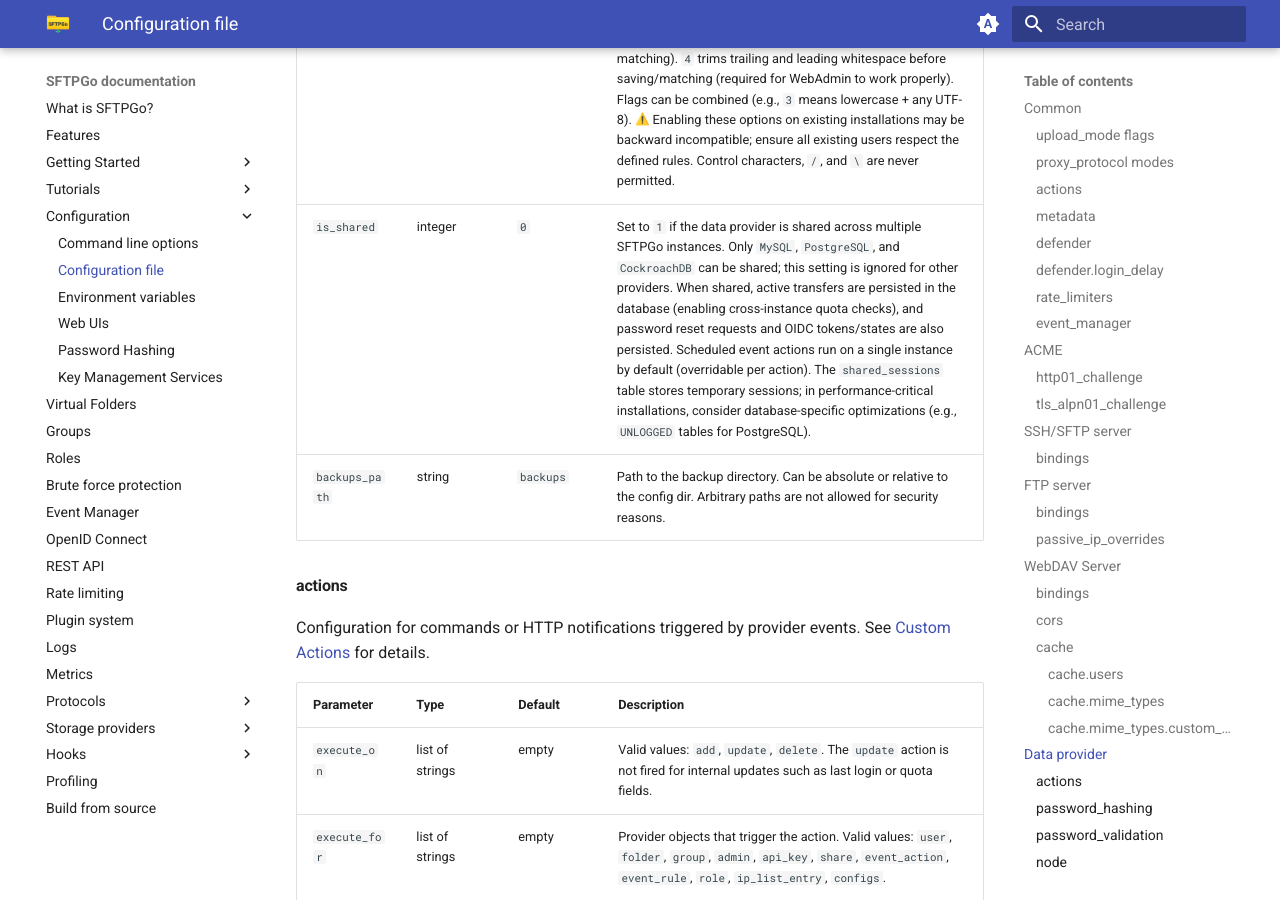
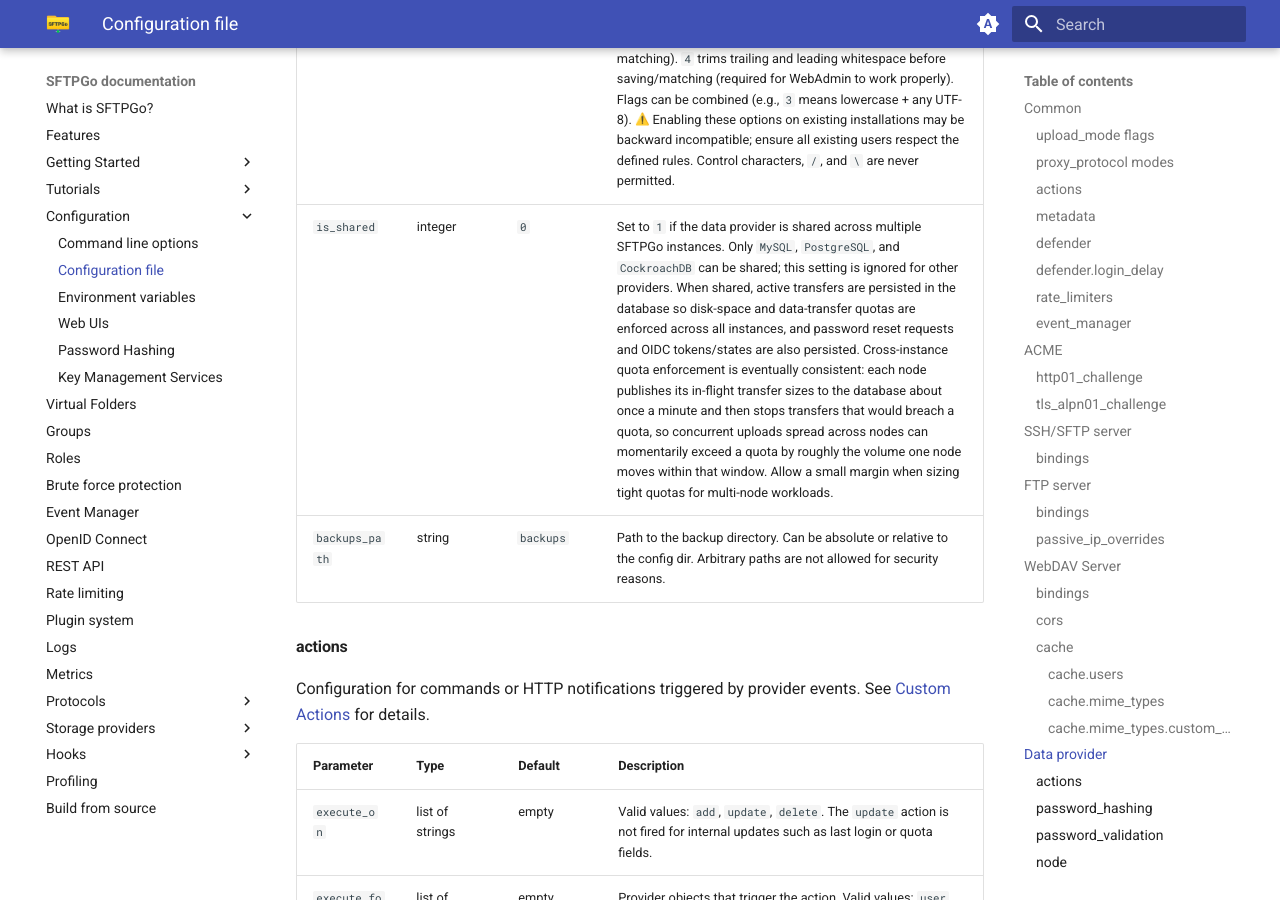
Before and after one commit to sftpgo/docs, an MkDocs documentation site: the page built from docs/config-file.md, in a window 1280 px wide and 900 px high, scrolled down 20751 px. Built offline with MkDocs 1.6.1 and Material for MkDocs 9.7.7, drawn with Linux system fonts in a browser that asks for light colours; emoji names are drawn with the system emoji font; the version menu is left out.

Commit message:
docs: clarify cross-instance quota enforcement
Signed-off-by: Nicola Murino <nicola.murino@gmail.com>

```diff
--- a/docs/config-file.md
+++ b/docs/config-file.md
@@ -352,7 +352,7 @@ Supported configuration parameters for the `data_provider` section:
 | `update_mode` | integer | `0` | Defines how the database is initialized/updated. `0` means automatically. `1` means manually using the `initprovider` sub-command. |
 | `create_default_admin` | boolean | `false` | Automatically create the first admin account using the environment variables `SFTPGO_DEFAULT_ADMIN_USERNAME` and `SFTPGO_DEFAULT_ADMIN_PASSWORD`. You can also create the first admin by loading initial data. Has no effect if an admin account already exists. |
 | `naming_rules` | integer | `5` | Naming rules for usernames, folders, groups, roles, and object names. `0` no rules. `1` allows any UTF-8 character (names are used in URIs for REST API and WebAdmin; without this, only unreserved URI characters are allowed: `ALPHA / DIGIT / - . _ ~`). `2` converts names to lowercase before saving/matching (enables case-insensitive matching). `4` trims trailing and leading whitespace before saving/matching (required for WebAdmin to work properly). Flags can be combined (e.g., `3` means lowercase + any UTF-8). :warning: Enabling these options on existing installations may be backward incompatible; ensure all existing users respect the defined rules. Control characters, `/`, and `\` are never permitted. |
-| `is_shared` | integer | `0` | Set to `1` if the data provider is shared across multiple SFTPGo instances. Only `MySQL`, `PostgreSQL`, and `CockroachDB` can be shared; this setting is ignored for other providers. When shared, active transfers are persisted in the database (enabling cross-instance quota checks), and password reset requests and OIDC tokens/states are also persisted. Scheduled event actions run on a single instance by default (overridable per action). The `shared_sessions` table stores temporary sessions; in performance-critical installations, consider database-specific optimizations (e.g., `UNLOGGED` tables for PostgreSQL). |
+| `is_shared` | integer | `0` | Set to `1` if the data provider is shared across multiple SFTPGo instances. Only `MySQL`, `PostgreSQL`, and `CockroachDB` can be shared; this setting is ignored for other providers. When shared, active transfers are persisted in the database so disk-space and data-transfer quotas are enforced across all instances, and password reset requests and OIDC tokens/states are also persisted. Cross-instance quota enforcement is eventually consistent: each node publishes its in-flight transfer sizes to the database about once a minute and then stops transfers that would breach a quota, so concurrent uploads spread across nodes can momentarily exceed a quota by roughly the volume one node moves within that window. Allow a small margin when sizing tight quotas for multi-node workloads. |
 | `backups_path` | string | `backups` | Path to the backup directory. Can be absolute or relative to the config dir. Arbitrary paths are not allowed for security reasons. |
 
 #### actions
```
